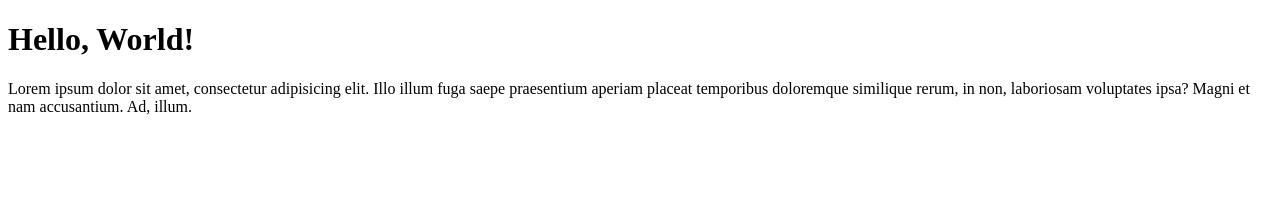
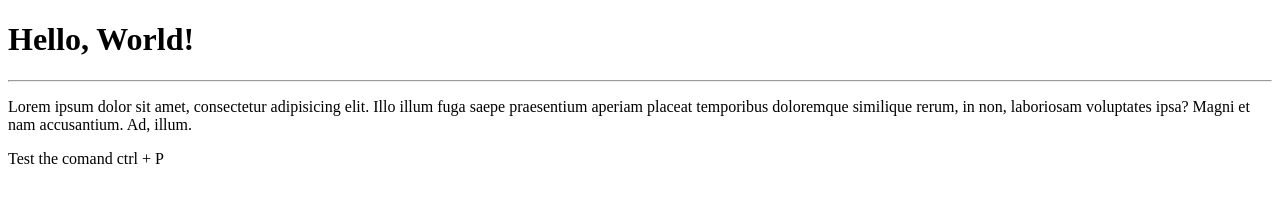
Before and after one commit to kauacovre/Curso-JS, a plain HTML site: page Site_exemplo/index.html in a window 1280 px wide. Drawn offline with Linux system fonts and the light colour scheme.

Commit message:
add the new line

```diff
--- a/Site_exemplo/index.html
+++ b/Site_exemplo/index.html
@@ -7,6 +7,8 @@
 </head>
 <body>
     <h1>Hello, World!</h1>
+    <hr>
     <p>Lorem ipsum dolor sit amet, consectetur adipisicing elit. Illo illum fuga saepe praesentium aperiam placeat temporibus doloremque similique rerum, in non, laboriosam voluptates ipsa? Magni et nam accusantium. Ad, illum.</p>
+    <p>Test the comand ctrl + P</p>
 </body>
 </html>
```
